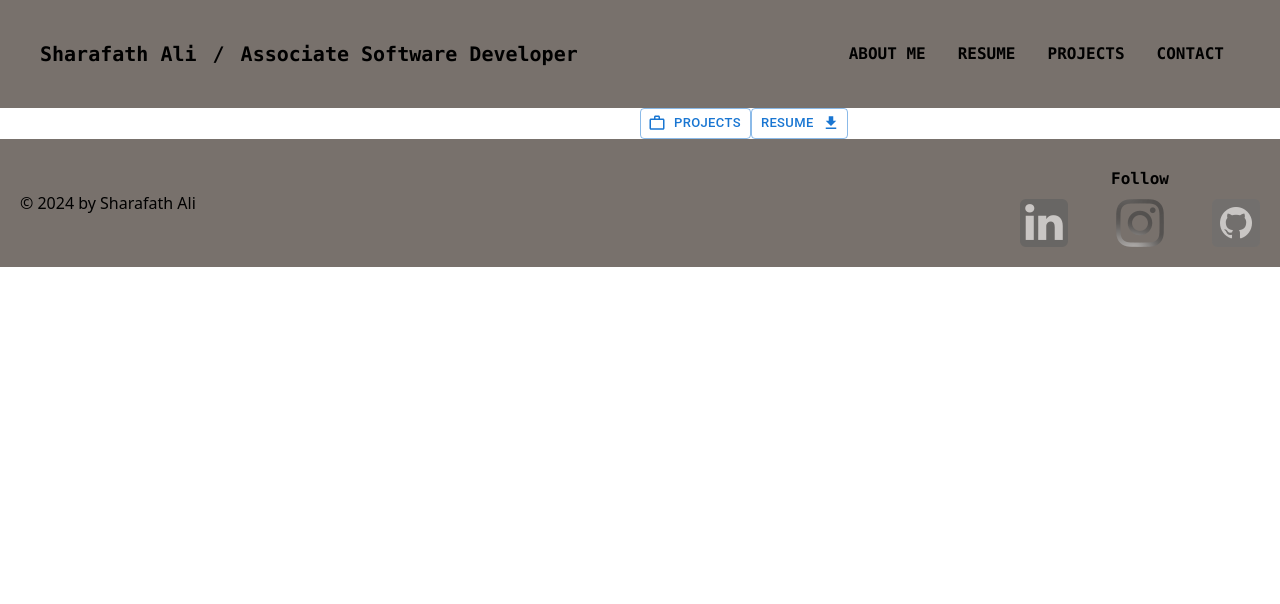
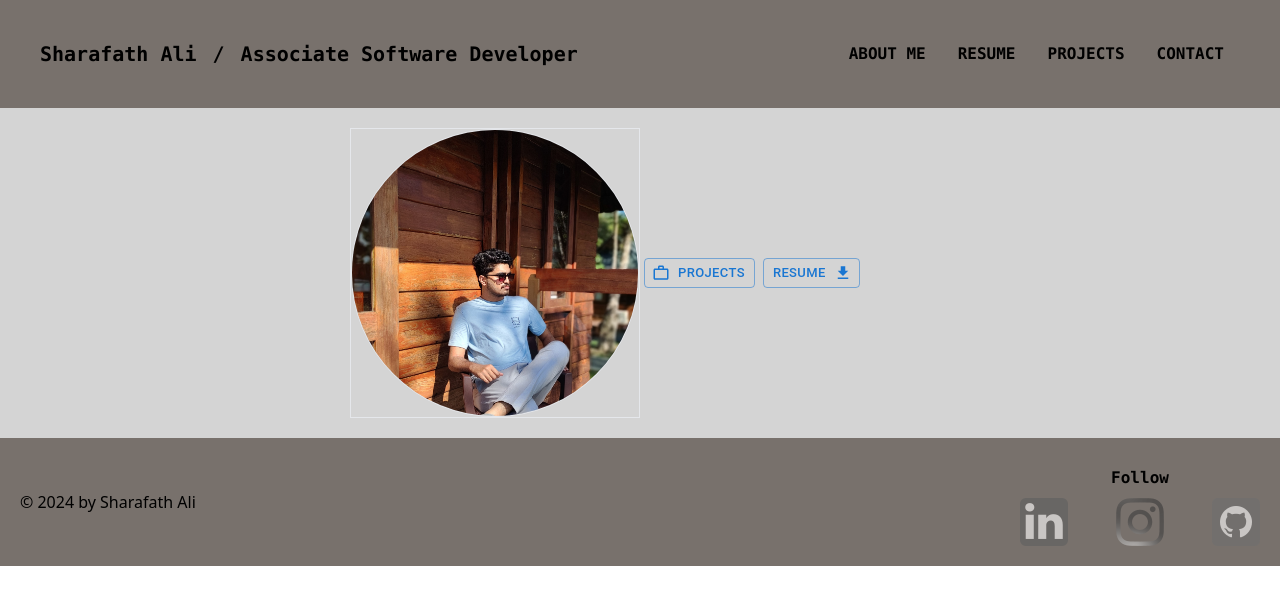
Before and after one commit to sharafath-ali/Personal-website, a React (Create React App) app: page / in a window 1280 px wide. Shown: the top 604 px of the page. Built offline with nearby package versions, Linux system fonts and the light colour scheme; a web font is replaced by a local one.

Commit message:
styled body

```diff
--- a/src/App.js
+++ b/src/App.js
@@ -7,7 +7,7 @@ function App() {
   return (
     <>
       <Header />
-      <Body/>
+      <Body />
       <Footer />
     </>
   );
--- a/src/components/Body.jsx
+++ b/src/components/Body.jsx
@@ -2,22 +2,31 @@ import React from "react";
 import Button from "@mui/material/Button";
 import WorkOutlineIcon from "@mui/icons-material/WorkOutline";
 import DownloadIcon from "@mui/icons-material/Download";
+import Profile from "../Assets/profile.jpg";
 
 function Body() {
   return (
-    <div className="flex justify-between">
-      <div style={{ width: "50%" }} className="flex">
-        <div>
-
+    <div className="flex justify-between py-5 px-5 items-center bg-neutral-300">
+      <div style={{ width: "50%" }} className="flex justify-end">
+        <div className="border-y border-x border-70">
+          <img className="border-x border-y rounded-full w-72" src={Profile} />
         </div>
       </div>
-      <div style={{ width: "50%" }}>
-        <Button variant="outlined" size="small" startIcon={<WorkOutlineIcon />}>
-          Projects
-        </Button>
-        <Button variant="outlined" size="small" endIcon={<DownloadIcon />}>
-          Resume
-        </Button>
+      <div style={{ width: "50%" }} className="flex justify-start">
+        <div className="px-1">
+          <Button
+            variant="outlined"
+            size="small"
+            startIcon={<WorkOutlineIcon />}
+          >
+            Projects
+          </Button>
+        </div>
+        <div className="px-1">
+          <Button variant="outlined" size="small" endIcon={<DownloadIcon />}>
+            Resume
+          </Button>
+        </div>
       </div>
     </div>
   );
```
Also changed, not shown: src/Assets/profile.jpg (added).
